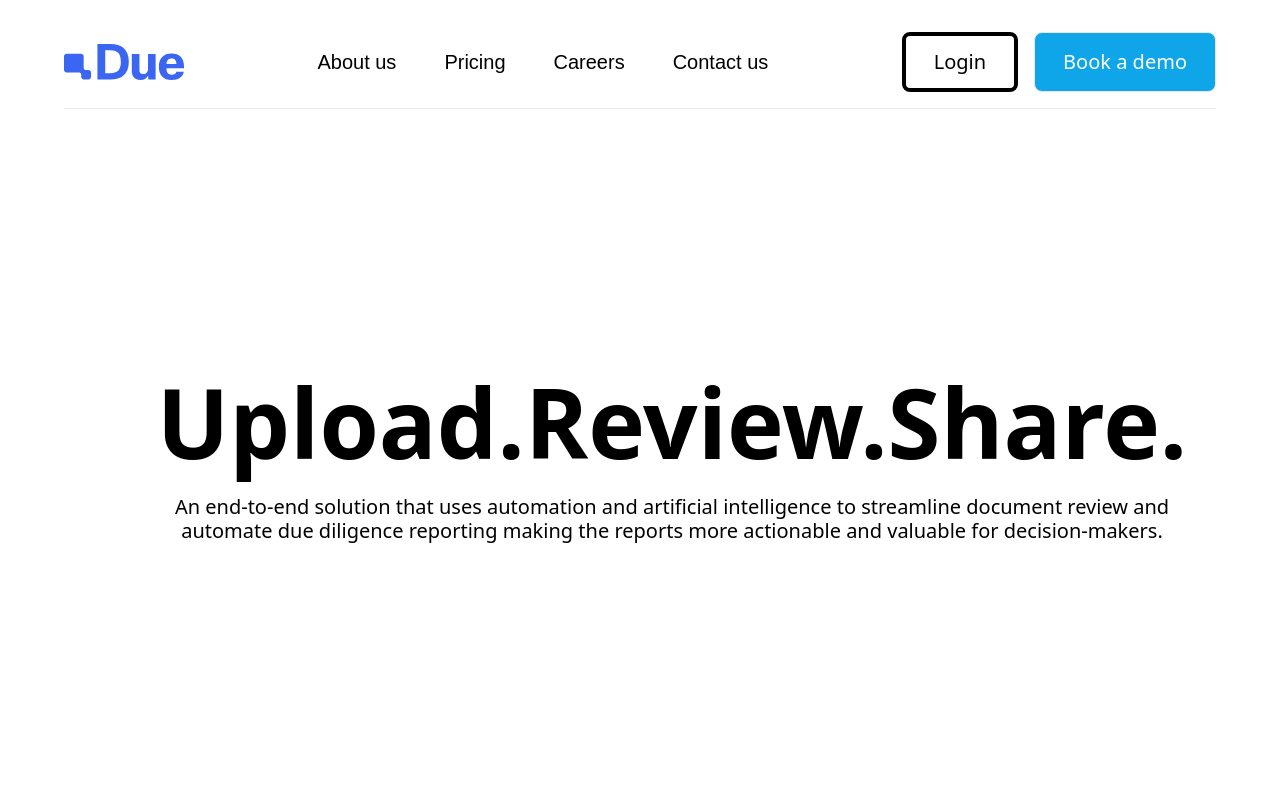
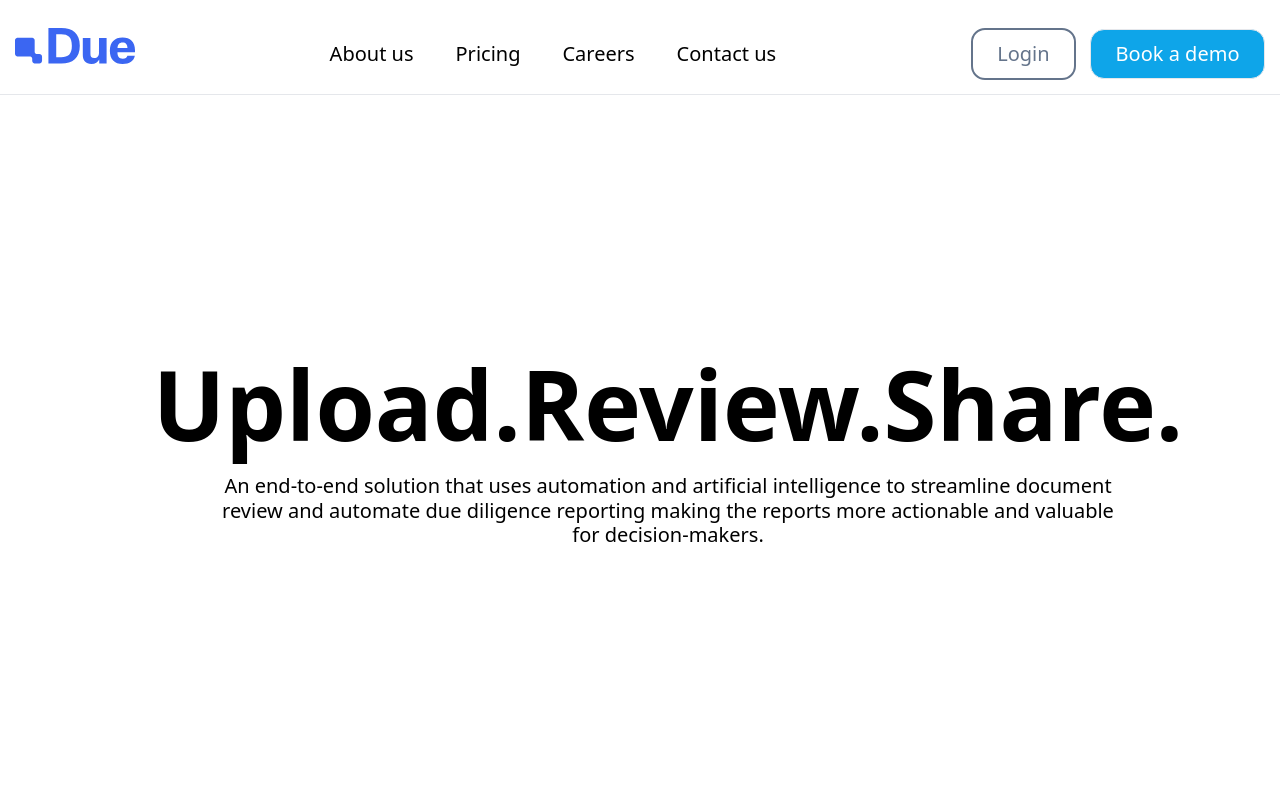
Before and after one commit to NastyaSkreka/due, a React (Create React App) app: page / in a window 1280 px wide. Shown: the top 800 px of the page. Built offline with nearby package versions, Linux system fonts and the light colour scheme.

Commit message:
fix header

```diff
--- a/src/App.tsx
+++ b/src/App.tsx
@@ -7,12 +7,15 @@ import  Footer  from './pages/home/sections/Footer';
 import Pricing from './pages/pricing/Pricing';
 import About from './pages/about/About';
 
+import './index.css'
+
 
 const App = () => {
     return (
+        <div className='wrapper'>
         <Router>
         <Nav />
-        <div className='container'>
+        <div className='flex-1'>
           <Routes>
             <Route path="/" element={<Home />} />
             <Route path="/pricing" element={<Pricing />} />
@@ -24,6 +27,7 @@ const App = () => {
         <Footer />
         </div>
     </Router>
+    </div>
     )
 }
 
--- a/src/components/Nav.tsx
+++ b/src/components/Nav.tsx
@@ -1,37 +1,37 @@
 import Logo from '@/assets/icons/logo';
 import {Link  } from 'react-router-dom'
+
+import {links} from '../constants'
 
 
 const Nav = () => {
     return (
-        <header className='padding-x py-8 absolute z-10 w-full'>
+        <header className='py-8 absolute left-0 top-0 z-50 w-full'>
+            <div className='flex align-center min-h-100 max-container'>
+                <Link to="/">
+                        <Logo/>
+                    </Link>
             <nav className='flex justify-between items-center max-container mb-4'>
-                <Link to="/">
-                    <Logo/>
-                </Link>
                 <ul className='flex-1 flex justify-center items-center gap-12 font-medium max-lg:hidden'>
-                    <li>
-                        <Link to="/about" className="font-montserrat leading-normal text-xl">About us</Link>
+                {links.map((link) => (
+                    <li key={link.to}>
+                    <Link to={link.to} className="leading-normal text-xl">
+                        {link.text}
+                    </Link>
                     </li>
-                    <li>
-                        <Link  to='/pricing' className="font-montserrat leading-normal text-xl">Pricing</Link>
-                    </li>
-                    <li>
-                        <Link  to='/careers' className="font-montserrat leading-normal text-xl">Careers</Link>
-                    </li>
-                    <li>
-                        <Link to='/contact'  className="font-montserrat leading-normal text-xl">Contact us</Link>
-                    </li>
+                ))}
                 </ul>
-                <div className='flex gap-4'>
-                <button className='flex justify-center items-center px-7 py-4 border text-xl leading-none border-4 border-black rounded-lg text-black' >
+                </nav>
+                <div className='flex gap-4 items-center mb-4'>
+                <button className='flex justify-center items-center px-7 py-4 border text-xl leading-none border-2 border-slate-500 rounded-2xl text-slate-500 ' >
                         Login
                 </button>
-                <button className='flex justify-center items-center px-7 py-4 border text-xl leading-none text-white rounded-lg bg-sky-500/100 '>
+                <button className='flex justify-center items-center px-7 py-4 border text-xl leading-none text-white rounded-2xl bg-sky-500/100 '>
                         Book a demo
                 </button>
                 </div>
-            </nav>
+
+            </div>
            <hr/>
         </header>
 
--- a/src/constants/index.js
+++ b/src/constants/index.js
@@ -5,6 +5,14 @@ export const navLinks = [
     { href: "#careers", label: "Careers" },
     { href: "#contact-us", label: "Contact us" },
 ];
+
+export const links = [
+    { to: "/about", text: "About us" },
+    { to: "/pricing", text: "Pricing" },
+    { to: "/careers", text: "Careers" },
+    { to: "/contact", text: "Contact us" },
+  ];
+
 
 export const footerLinks = [
     {
--- a/src/index.css
+++ b/src/index.css
@@ -7,13 +7,43 @@
   padding: 0;
   box-sizing: border-box;
   scroll-behavior: smooth;
+
 }
+
+
+html,body{
+    height:100%;
+    width:100%;
+    font-size:100%;
+    line-height: 1;
+    font-size:14px;
+    -ms-text-size-adjust: 100%;
+    -moz-text-size-adjust: 100%;
+    -webkit-text-size-adjust: 100%;
+
+}
+
+
+body{
+    display: flex;
+    flex-direction: column;
+}
+
 
 @layer components {
   .max-container {
     max-width: 1440px;
+    padding:0px 15px ;
     margin: 0 auto;
+    box-sizing: border-box;
   }
+
+  .wrapper{
+    min-height: 100%;
+    overflow:hidden;
+    display: flex;
+    flex-direction: column;
+}
 
   .input {
     @apply sm:flex-1 max-sm:w-full text-base leading-normal text-slate-gray pl-5 max-sm:p-5 outline-none sm:border-none border max-sm:border-slate-gray max-sm:rounded-full;
```
